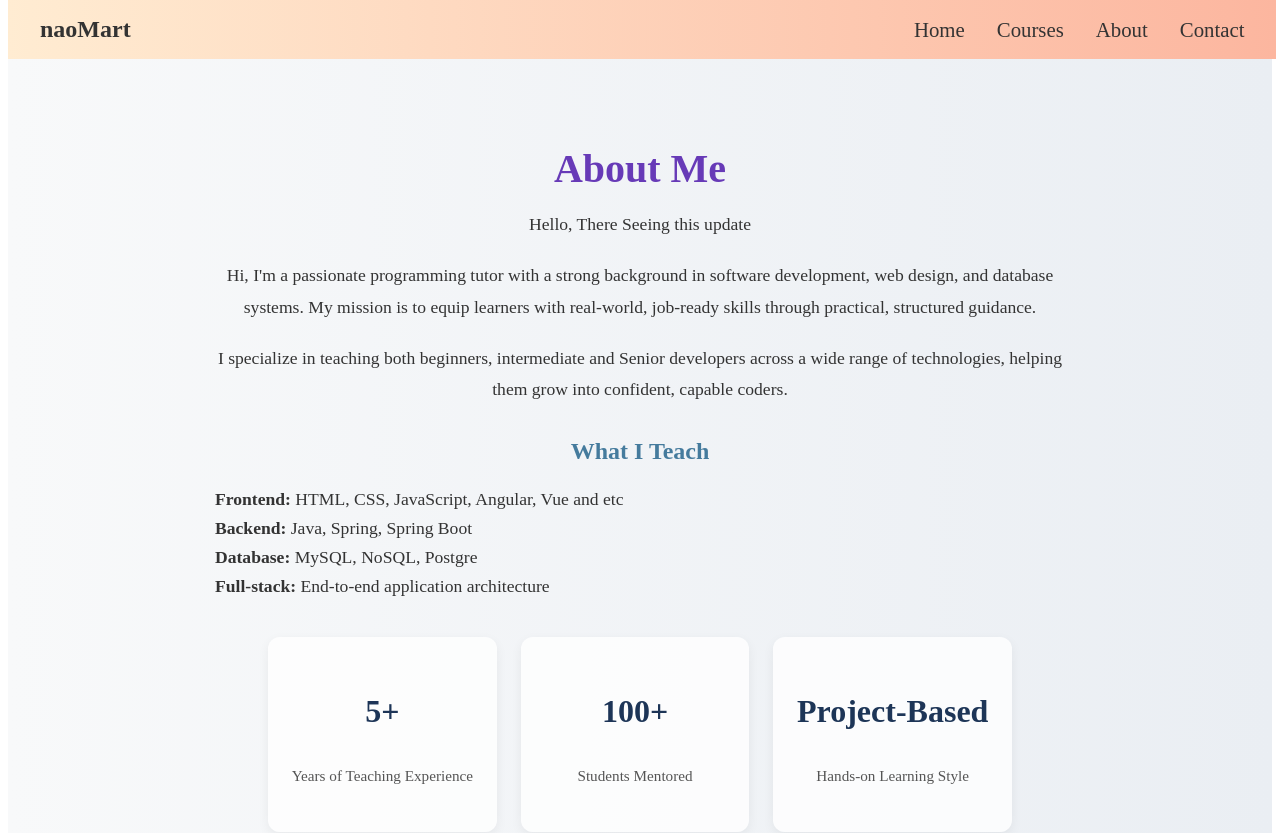
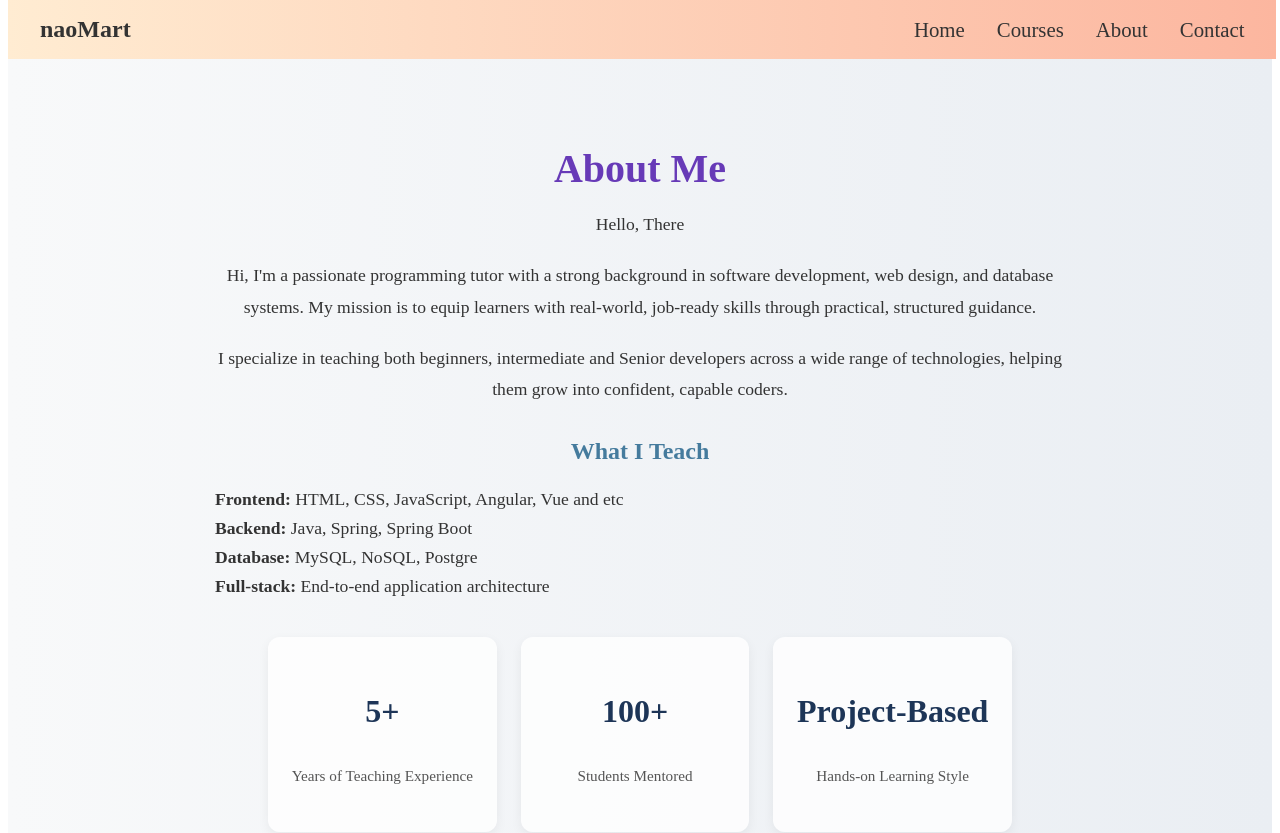
Before and after one commit to Martin-1-web/naoMart.com, an Angular app: page /about in a window 1280 px wide. Shown: the top 833 px of the page. Built offline with nearby package versions, Linux system fonts and the light colour scheme.

Commit message:
Revert "Hello, There paragraph updated"
This reverts commit 792b40ff239d1495a0ca5210a0c2d1039ea91242.

```diff
--- a/src/app/about/about.component.html
+++ b/src/app/about/about.component.html
@@ -1,8 +1,7 @@
 <div class="about-page">
   <div class="about-content">
     <h2>About Me</h2>
-    <P>Hello, There Seeing this update</P>
-
+    <P>Hello, There</P>
     <p>
       Hi, I'm a passionate programming tutor with a strong background in software development, web design, and database systems. My mission is to equip learners with real-world, job-ready skills through practical, structured guidance.
     </p>
```
